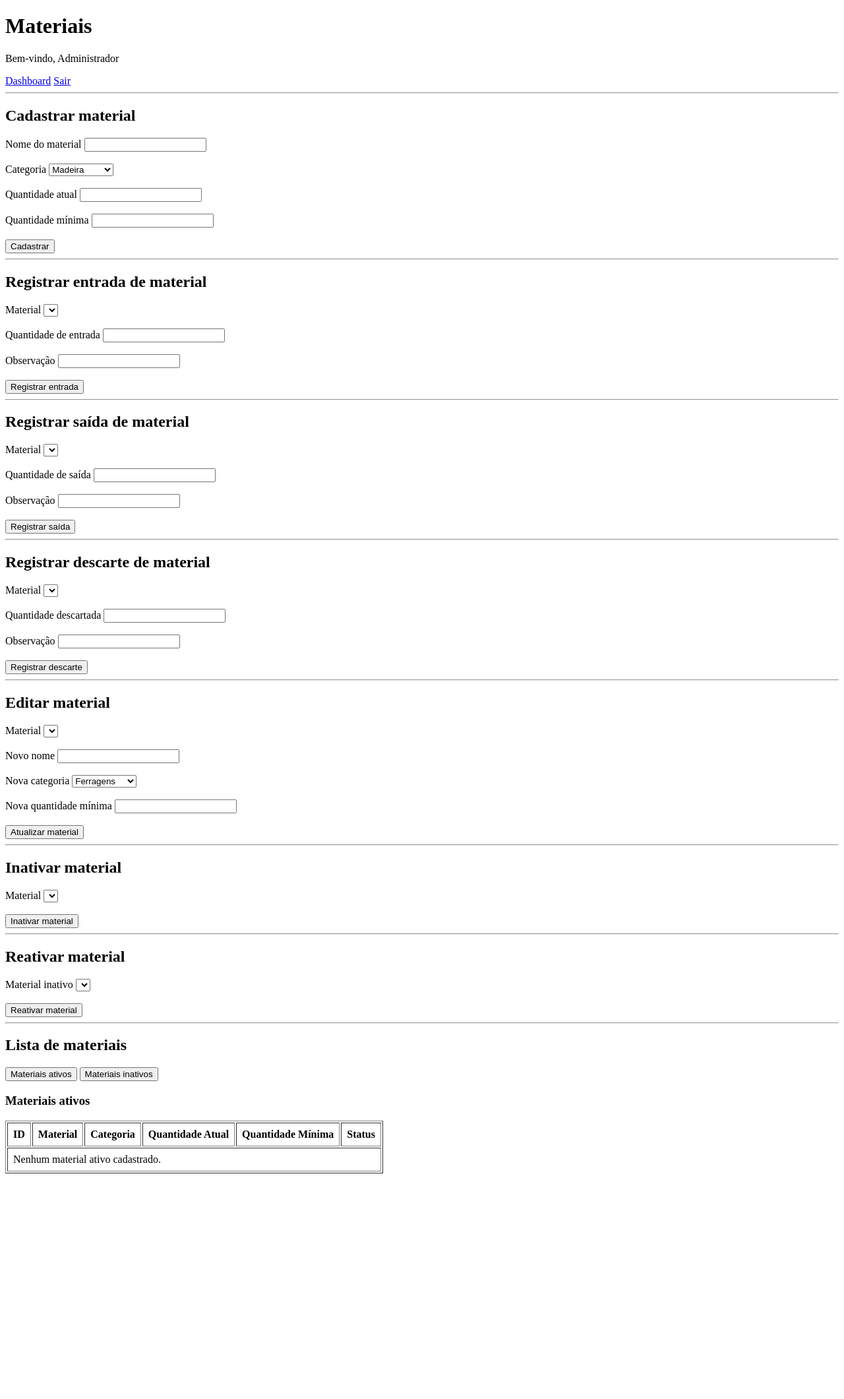
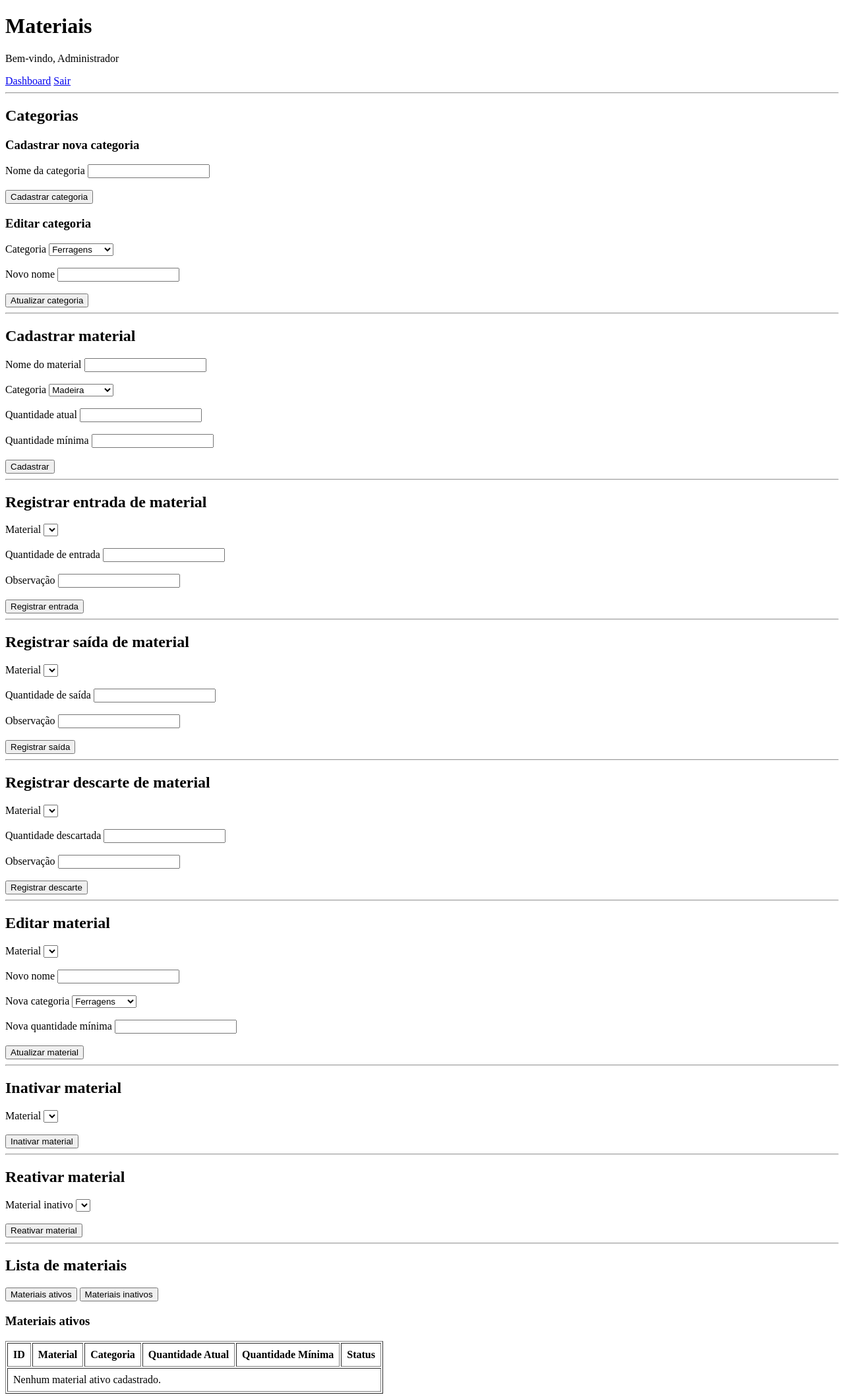
Before and after one commit to wxpdr/stockflow, a Flask app: page /materiais in a window 1280 px wide. Shown: the whole page at 66% size. Before the commit the page ends 1779 px from the top, so only its background shows below. Run offline with Flask 3, Linux system fonts and the light colour scheme; a user stored in the database is signed in; data comes from the database, SQL or seed files in the repository; data that the repository does not hold is empty.

Commit message:
implementa cadastro e edicao de categorias

```diff
--- a/models/material.py
+++ b/models/material.py
@@ -272,3 +272,33 @@ def reativar_material(id_material):
 
     cursor.close()
     conexao.close()
+
+def cadastrar_categoria(nome):
+    conexao = conectar()
+    cursor = conexao.cursor()
+
+    cursor.execute("""
+        INSERT INTO categorias (nome)
+        VALUES (%s)
+    """, (nome,))
+
+    conexao.commit()
+
+    cursor.close()
+    conexao.close()
+
+
+def editar_categoria(id_categoria, nome):
+    conexao = conectar()
+    cursor = conexao.cursor()
+
+    cursor.execute("""
+        UPDATE categorias
+        SET nome = %s
+        WHERE id_categoria = %s
+    """, (nome, id_categoria))
+
+    conexao.commit()
+
+    cursor.close()
+    conexao.close()
--- a/routes/material_routes.py
+++ b/routes/material_routes.py
@@ -11,7 +11,9 @@ from models.material import (
     registrar_descarte_material,
     editar_material,
     inativar_material,
-    reativar_material
+    reativar_material,
+    cadastrar_categoria,
+    editar_categoria
 )
 
 materiais = Blueprint("materiais", __name__)
@@ -185,3 +187,39 @@ def reativar_material_route():
     flash("Material reativado com sucesso.", "sucesso")
 
     return redirect(url_for("materiais.listar_materiais_route"))
+
+@materiais.route("/categorias/cadastrar", methods=["POST"])
+def cadastrar_categoria_route():
+    if "id_usuario" not in session:
+        return redirect(url_for("auth.login"))
+
+    nome = request.form.get("nome")
+
+    if not nome:
+        flash("Informe o nome da categoria.", "erro")
+        return redirect(url_for("materiais.listar_materiais_route"))
+
+    cadastrar_categoria(nome)
+
+    flash("Categoria cadastrada com sucesso.", "sucesso")
+
+    return redirect(url_for("materiais.listar_materiais_route"))
+
+
+@materiais.route("/categorias/editar", methods=["POST"])
+def editar_categoria_route():
+    if "id_usuario" not in session:
+        return redirect(url_for("auth.login"))
+
+    id_categoria = request.form.get("id_categoria")
+    nome = request.form.get("nome")
+
+    if not id_categoria or not nome:
+        flash("Preencha todos os campos da categoria.", "erro")
+        return redirect(url_for("materiais.listar_materiais_route"))
+
+    editar_categoria(id_categoria, nome)
+
+    flash("Categoria atualizada com sucesso.", "sucesso")
+
+    return redirect(url_for("materiais.listar_materiais_route"))
--- a/templates/materiais.html
+++ b/templates/materiais.html
@@ -20,6 +20,42 @@
     <a href="/">Dashboard</a>
     <a href="/logout">Sair</a>
 
+    <hr>
+
+    <h2>Categorias</h2>
+
+    <h3>Cadastrar nova categoria</h3>
+
+    <form method="POST" action="/categorias/cadastrar">
+        <label for="nome_categoria">Nome da categoria</label>
+        <input type="text" id="nome_categoria" name="nome" required>
+
+        <br><br>
+
+        <button type="submit">Cadastrar categoria</button>
+    </form>
+
+    <h3>Editar categoria</h3>
+
+    <form method="POST" action="/categorias/editar">
+        <label for="id_categoria_editar">Categoria</label>
+        <select id="id_categoria_editar" name="id_categoria" required>
+            {% for categoria in categorias %}
+                <option value="{{ categoria.id_categoria }}">
+                    {{ categoria.nome }}
+                </option>
+            {% endfor %}
+        </select>
+
+        <br><br>
+
+        <label for="novo_nome_categoria">Novo nome</label>
+        <input type="text" id="novo_nome_categoria" name="nome" required>
+
+        <br><br>
+
+        <button type="submit">Atualizar categoria</button>
+    </form>
     <hr>
 
     <h2>Cadastrar material</h2>
```
